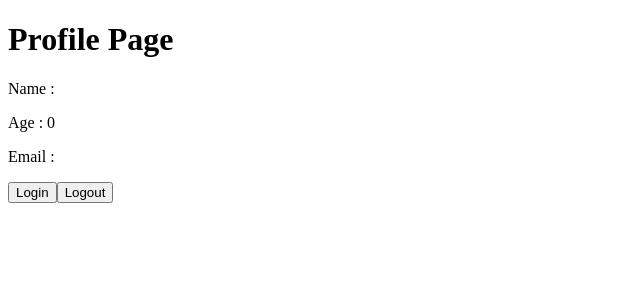
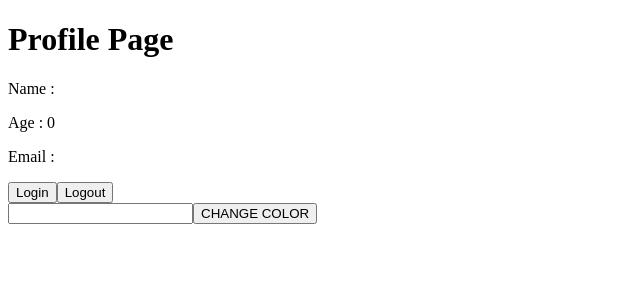
Before and after one commit to sokkanji/redux-toolkit-login, a React (Create React App) app: page / in a window 1280 px wide. Shown: the top 300 px of the page, without its empty margins (0-640 px from the left). Built offline with nearby package versions, Linux system fonts and the light colour scheme.

Commit message:
Implement changing font color

```diff
--- a/src/App.js
+++ b/src/App.js
@@ -1,11 +1,13 @@
 import Profile from "./components/Profile";
 import Login from "./components/Login";
+import ChangeColor from "./components/ChangeColor";
 
 function App() {
   return (
     <div className="App">
       <Profile />
       <Login />
+      <ChangeColor />
     </div>
   );
 }
--- /dev/null
+++ b/src/components/ChangeColor.js
@@ -0,0 +1,26 @@
+import React, { useEffect, useState } from "react";
+import { useDispatch } from "react-redux";
+import { changeColor } from "../redux/theme";
+
+function ChangeColor() {
+  const dispatch = useDispatch();
+  const [color, setColor] = useState("");
+
+  useEffect(() => {
+    dispatch(changeColor(color));
+  }, [color]);
+
+  return (
+    <div>
+      <input
+        type="text"
+        onChange={(e) => {
+          setColor(e.target.value);
+        }}
+      />
+      <button>CHANGE COLOR</button>
+    </div>
+  );
+}
+
+export default ChangeColor;
--- a/src/components/Profile.js
+++ b/src/components/Profile.js
@@ -3,9 +3,10 @@
 
 function Profile() {
   const user = useSelector((state) => state.user.value);
+  const themeColor = useSelector((state) => state.theme.value);
 
   return (
-    <div>
+    <div style={{ color: themeColor }}>
       <h1>Profile Page</h1>
       <p> Name : {user.name}</p>
       <p> Age : {user.age}</p>
--- a/src/redux/store.js
+++ b/src/redux/store.js
@@ -1,9 +1,10 @@
-import React from "react";
 import { configureStore } from "@reduxjs/toolkit";
 import userReducer from "./user";
+import themeReducer from "./theme";
 
 export default configureStore({
   reducer: {
     user: userReducer,
+    theme: themeReducer,
   },
 });
--- /dev/null
+++ b/src/redux/theme.js
@@ -0,0 +1,17 @@
+import { createSlice } from "@reduxjs/toolkit";
+
+const initialStateValue = "";
+
+export const themeSlice = createSlice({
+  name: "theme",
+  initialState: { value: initialStateValue },
+  reducers: {
+    changeColor: (state, action) => {
+      state.value = action.payload;
+    },
+  },
+});
+
+export const { changeColor } = themeSlice.actions;
+
+export default themeSlice.reducer;
```
